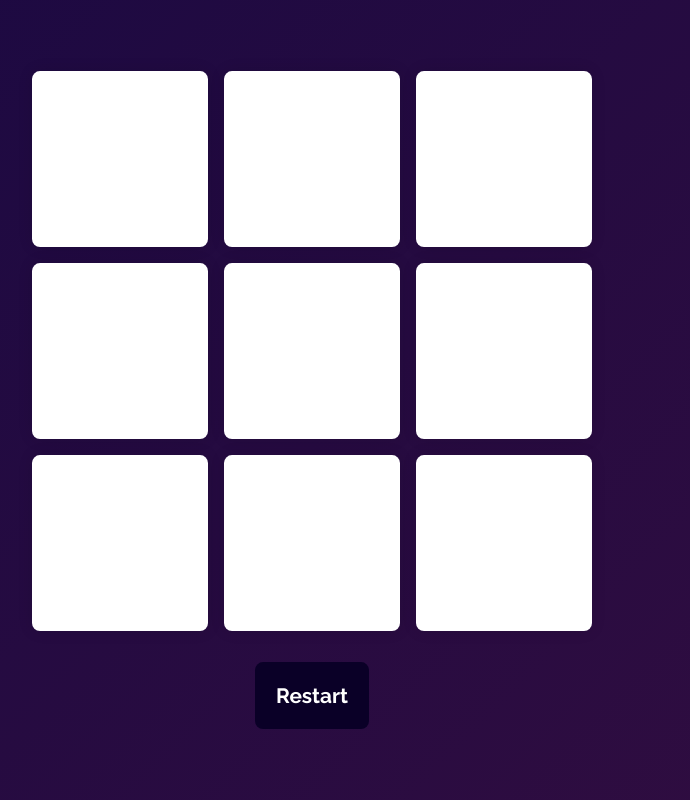
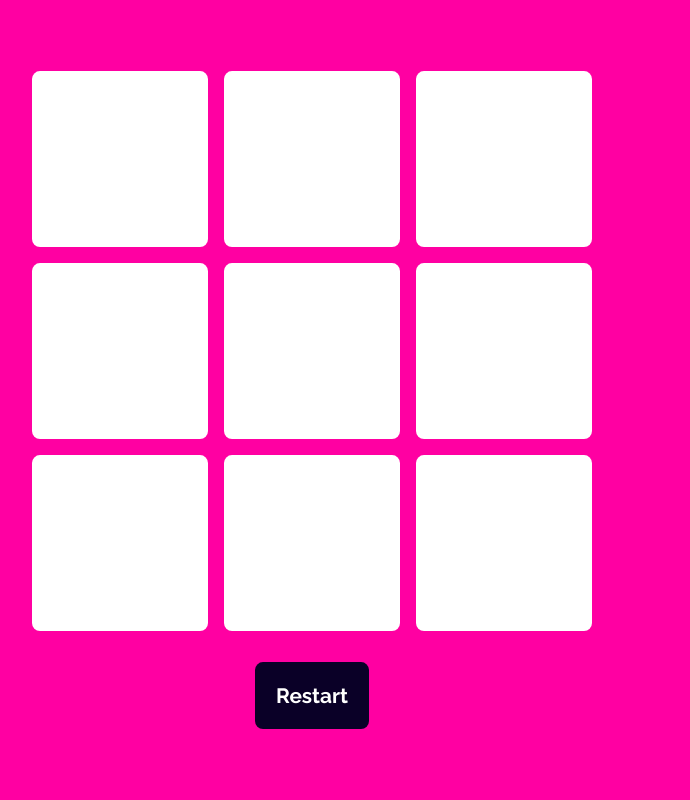
Before and after one commit to Vedant-Hande/JavaScript, a plain HTML site: page Projects/Tic-Tac-Toe/index.html in a window 1280 px wide. Shown: the whole page, without its empty margins (328-1018 px from the left). Drawn offline with Linux system fonts and the light colour scheme.

Commit message:
style Upadated

```diff
--- a/Projects/Tic-Tac-Toe/style.css
+++ b/Projects/Tic-Tac-Toe/style.css
@@ -6,7 +6,7 @@
 }
 body {
   height: 100vh;
-  background: linear-gradient(135deg, #1a0942, #310d40);
+  background: rgb(255, 0, 162);
 }
 html {
   font-size: 16px;
@@ -23,6 +23,7 @@ html {
   display: flex;
   flex-wrap: wrap;
   gap: 2vmin;
+  /* border: 2px solid black; */
 }
 .button-option {
   background: #ffffff;
@@ -31,8 +32,8 @@ html {
   border: none;
   border-radius: 8px;
   font-size: 12vmin;
-  color: #d161ff;
-  box-shadow: 0 0 15px rgba(0, 0, 0, 0.1);
+  color: #00c4fa;
+  box-shadow: rgb(25, 0, 255);
 }
 #restart {
   font-size: 1.3em;
@@ -44,6 +45,7 @@ html {
   position: relative;
   margin: 1.5em auto 0 auto;
   display: block;
+  box-shadow: rgb(0, 191, 255);
 }
 .popup {
   background: linear-gradient(135deg, #8052ec, #d161ff);
```
